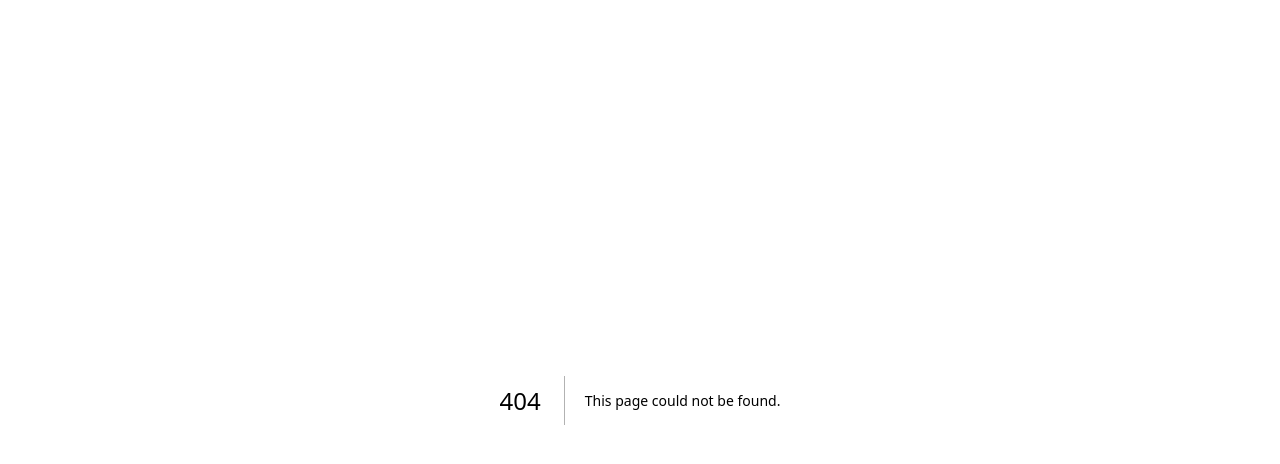
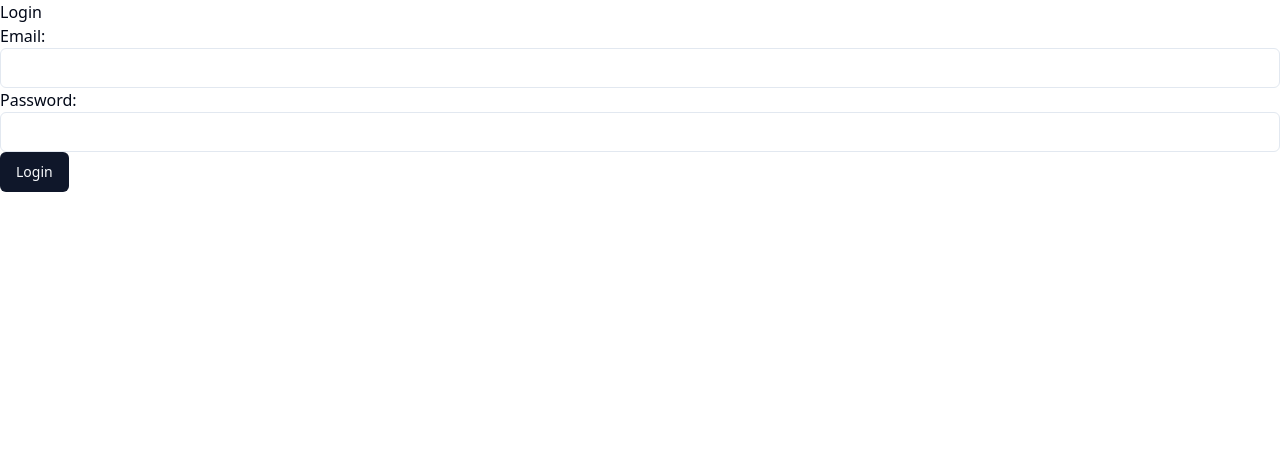
Before and after one commit to sidmax7/novel-hub, a Next.js app: page /login in a window 1280 px wide. Before the commit this address had no page. Shown: the top 464 px of the page. Built offline with nearby package versions, Linux system fonts and the light colour scheme.

Commit message:
awdsad
asdaw

```diff
--- a/src/app/globals.css
+++ b/src/app/globals.css
@@ -58,6 +58,22 @@
     --chart-5: 340 75% 55%;
   }
 }
+body.dark {
+  background-color: #121212;
+  color: #ffffff;
+}
+
+body.dark .bg-white {
+  background-color: #1e1e1e;
+}
+
+body.dark .text-purple-800 {
+  color: #bb86fc;
+}
+
+body.dark .text-gray-600 {
+  color: #b0b0b0;
+}
 
 @layer base {
   * {
--- a/src/app/pages/page.tsx
+++ b/src/app/home/page.tsx
@@ -10,28 +10,9 @@ import { motion, AnimatePresence } from 'framer-motion'
 import { initializeApp } from "firebase/app";
 
 
-const firebaseConfig = {
-
-  apiKey: "AIzaSyDNLW6B1Twtz--zRNIhxyJ8ercYUtMRdPU",
-
-  authDomain: "novel-hub-34b1b.firebaseapp.com",
-
-  projectId: "novel-hub-34b1b",
-
-  storageBucket: "novel-hub-34b1b.appspot.com",
-
-  messagingSenderId: "76649685525",
-
-  appId: "1:76649685525:web:3c3c98bfbbbcf394f4641c"
-
-};
 
 
-// Initialize Firebase
-
-const app = initializeApp(firebaseConfig);
-
-const genreColors = {
+export const genreColors = {
     Fantasy: { light: 'bg-purple-100 text-purple-800', dark: 'bg-purple-900 text-purple-100' },
     "Sci-Fi": { light: 'bg-blue-100 text-blue-800', dark: 'bg-blue-900 text-blue-100' },
     Romance: { light: 'bg-pink-100 text-pink-800', dark: 'bg-pink-900 text-pink-100' },
@@ -41,6 +22,9 @@ const genreColors = {
     Isekai: { light: 'bg-indigo-100 text-indigo-800', dark: 'bg-indigo-900 text-indigo-100' },
     Horror: { light: 'bg-gray-100 text-gray-800', dark: 'bg-gray-900 text-gray-100' },
   }
+
+
+
 
 export default function ModernLightNovelsHomepage() {
   const [darkMode, setDarkMode] = useState(false)
@@ -266,7 +250,7 @@ export default function ModernLightNovelsHomepage() {
             </motion.div>
           </div>
         </section>
-        <section className="py-12 bg-gray-100 dark:bg-gray-900">
+        <section className="py-12 bg-white dark:bg-gray-800">
   <div className="container mx-auto px-4">
     <motion.h2
       className="text-3xl font-bold mb-8 text-gray-900 dark:text-gray-100"
@@ -315,15 +299,7 @@ export default function ModernLightNovelsHomepage() {
           <Image
             src={`/assets/cover.jpg`}
             alt={`Upcoming Release ${release}`}
-                    width={100}
-                    height={150}
-                    className="rounded shadow-md"
           />
-                  <div>
-                    <h3 className="font-semibold text-gray-900 dark:text-gray-100">Upcoming Title {release}</h3>
-                    <p className="text-sm text-gray-600 dark:text-gray-300">Release Date: June 1, 2023</p>
-                    <Button variant="link" className="text-purple-600 dark:text-purple-400 p-0 h-auto mt-2">Pre-order Now</Button>
-                  </div>
         </motion.div>
       ))}
     </motion.div>
--- /dev/null
+++ b/src/app/login/page.tsx
@@ -0,0 +1,69 @@
+"use client"
+import { useState } from 'react'
+import { Button } from "@/components/ui/button"
+import { Input } from "@/components/ui/input"
+import { initializeApp } from "firebase/app";
+import { signInWithEmailAndPassword, getAuth } from "firebase/auth";
+// import { genreColors } from './page'; // Assuming genreColors is exported from page.tsx
+
+const firebaseConfig = {
+  apiKey: "AIzaSyDNLW6B1Twtz--zRNIhxyJ8ercYUtMRdPU",
+  authDomain: "novel-hub-34b1b.firebaseapp.com",
+  projectId: "novel-hub-34b1b",
+  storageBucket: "novel-hub-34b1b.appspot.com",
+  messagingSenderId: "76649685525",
+  appId: "1:76649685525:web:3c3c98bfbbbcf394f4641c"
+};
+
+// Initialize Firebase
+const app = initializeApp(firebaseConfig);
+const auth = getAuth(app);
+
+const Login = () => {
+  const [email, setEmail] = useState('');
+  const [password, setPassword] = useState('');
+
+  const handleSubmit = async (event: { preventDefault: () => void; }) => {
+    event.preventDefault();
+    try {
+      const userCredential = await signInWithEmailAndPassword(auth, email, password);
+      console.log('User signed in:', userCredential.user);
+      // Redirect to the desired page after successful login
+    } catch (error) {
+      console.error('Error signing in:', error);
+    }
+  };
+
+  return (
+    <div className="login-container">
+      <form onSubmit={handleSubmit} className="login-form">
+        <h2>Login</h2>
+        <label>
+          Email:
+          <Input
+            type="email"
+            value={email}
+            onChange={(e) => setEmail(e.target.value)}
+            required
+            className="login-input"
+          />
+        </label>
+        <label>
+          Password:
+          <Input
+            type="password"
+            value={password}
+            onChange={(e) => setPassword(e.target.value)}
+            required
+            className="login-input"
+          />
+        </label>
+        <Button type="submit" className="login-button">
+          Login
+        </Button>
+      </form>
+    </div>
+  );
+};
+
+export default Login;
--- /dev/null
+++ b/src/app/page.tsx
@@ -0,0 +1,22 @@
+"use client";
+import React from 'react';
+import { BrowserRouter as Router, Route, Routes } from 'react-router-dom';
+// import NotFound from './NotFound'; // Import a NotFound component for unmatched routes
+import { Home } from 'lucide-react';
+import Login from './login/page';
+
+
+const App = () => {
+  return (
+    <Router>
+      <Routes>
+        <Route path="/home" element={<Home />} />
+        <Route path="/login" element={<Login />} />
+        {/* <Route path="*" element={<NotFound />} /> */}
+      </Routes>
+    </Router>
+  );
+};
+
+
+export default App;
--- a/src/app/pages/index.tsx
+++ /dev/null
@@ -1,14 +0,0 @@
-import { BrowserRouter as Router, Routes, Route } from 'react-router-dom';
-import Login from './login';
-
-function App() {
-  return (
-    <Router>
-      <Routes>
-        <Route path="/" element={<Login />} />
-        {/* Add more routes as needed */}
-      </Routes>
-    </Router>
-  );
-}
-export default App;
--- a/src/app/pages/login.tsx
+++ /dev/null
@@ -1,52 +0,0 @@
-import React, { useState } from 'react';
-import { auth } from '../../firebaseConfig';
-import { signInWithEmailAndPassword } from 'firebase/auth';
-
-const Login: React.FC = () => {
-    const [email, setEmail] = useState('');
-    const [password, setPassword] = useState('');
-
-    const handleSubmit = async (event: React.FormEvent<HTMLFormElement>) => {
-        event.preventDefault();
-        try {
-            const userCredential = await signInWithEmailAndPassword(auth, email, password);
-            console.log('User signed in:', userCredential.user);
-            // Redirect to the desired page after successful login
-        } catch (error) {
-            console.error('Error signing in:', error);
-        }
-    };
-
-    return (
-        <div style={{ display: 'flex', justifyContent: 'center', alignItems: 'center', height: '100vh' }}>
-            <form onSubmit={handleSubmit} style={{ display: 'flex', flexDirection: 'column', width: '300px' }}>
-                <h2>Login</h2>
-                <label>
-                    Email:
-                    <input
-                        type="email"
-                        value={email}
-                        onChange={(e) => setEmail(e.target.value)}
-                        required
-                        style={{ marginBottom: '10px', padding: '8px' }}
-                    />
-                </label>
-                <label>
-                    Password:
-                    <input
-                        type="password"
-                        value={password}
-                        onChange={(e) => setPassword(e.target.value)}
-                        required
-                        style={{ marginBottom: '10px', padding: '8px' }}
-                    />
-                </label>
-                <button type="submit" style={{ padding: '10px', backgroundColor: '#007BFF', color: 'white', border: 'none', borderRadius: '4px' }}>
-                    Login
-                </button>
-            </form>
-        </div>
-    );
-};
-
-export default Login;
```
Also changed, not shown: firebaseConfig.ts (+12 -6 lines). Lines whose indentation alone changed are shown as unchanged.
